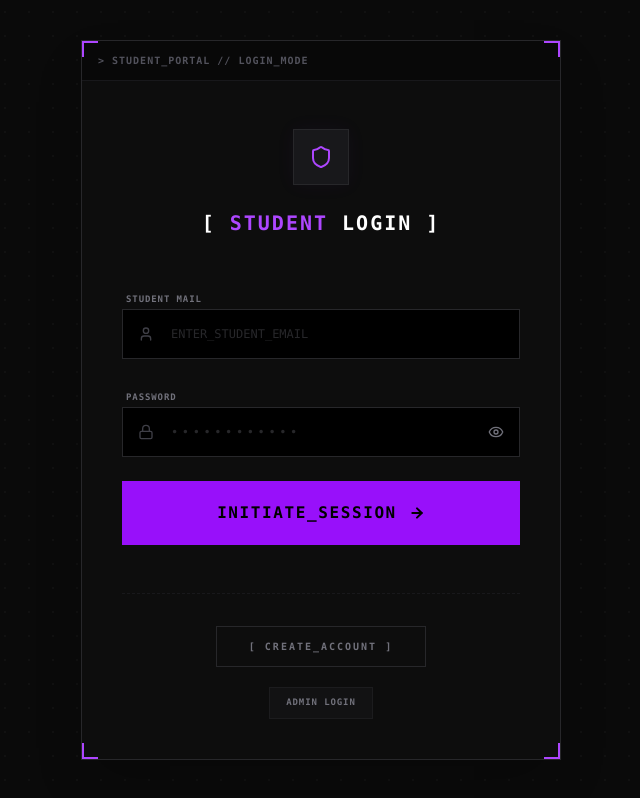
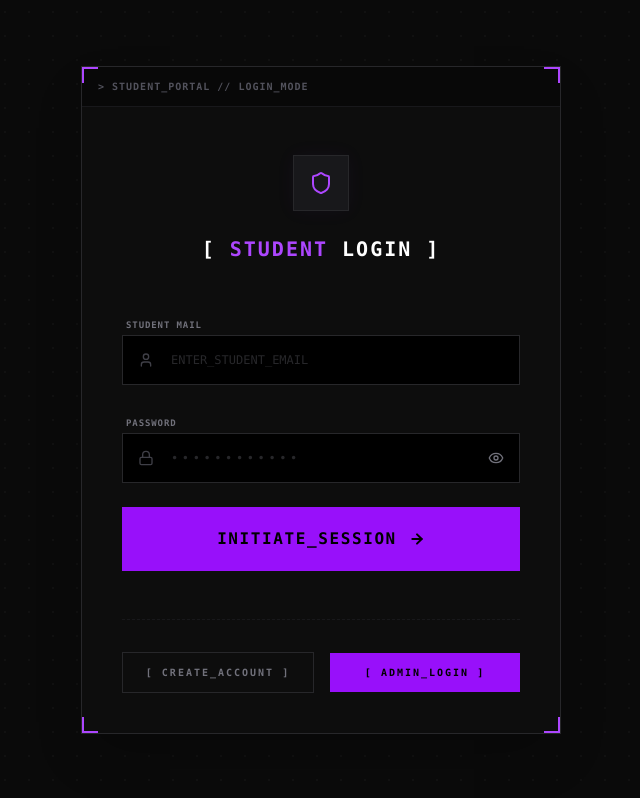
Before and after one commit to itsKarthiks/certiauth-frontend, a React (Vite) app: page /login in a window 1280 px wide. Shown: the whole page, without its empty margins (319-959 px from the left). Built offline with nearby package versions, Linux system fonts and the light colour scheme.

Commit message:
UI change

```diff
--- a/src/components/AuthGateway.jsx
+++ b/src/components/AuthGateway.jsx
@@ -139,9 +139,12 @@ const AuthGateway = () => {
                         SYSTEM.STATUS: <span className="text-gray-300 ml-1">ONLINE</span>
                     </div>
 
-                    <div className="text-[10px] tracking-widest text-gray-500">
-                        <Link to="/" className="text-white hover:text-purple-500 underline underline-offset-4 decoration-1 decoration-gray-600 transition-colors uppercase">
-                            Public Portal
+                    <div className="flex flex-row items-center gap-4 w-full">
+                        <Link to="/" className="flex-1 border border-zinc-800 bg-transparent text-zinc-500 hover:text-white hover:border-zinc-500 font-mono text-[10px] font-black tracking-[0.2em] py-3 px-4 uppercase transition-colors text-center">
+                            [ PUBLIC_PORTAL ]
+                        </Link>
+                        <Link to="/login" className="flex-1 text-center bg-purple-600 hover:bg-purple-500 text-black font-mono text-[10px] font-black tracking-[0.2em] py-3 px-4 uppercase transition-colors block">
+                            [ STUDENT_LOGIN ]
                         </Link>
                     </div>
                 </div>
--- a/src/components/Login.jsx
+++ b/src/components/Login.jsx
@@ -208,18 +208,18 @@ const Login = () => {
                     </form>
 
                     {/* Footer Links */}
-                    <div className="mt-12 pt-8 border-t border-zinc-900 border-dashed flex flex-col items-center gap-3">
+                    <div className="mt-12 pt-8 border-t border-zinc-900 border-dashed flex flex-row items-center gap-4">
                         <button
                             onClick={() => {
                                 setIsLogin(!isLogin);
                                 setErrorMsg('');
                             }}
-                            className="border border-zinc-800 bg-transparent text-zinc-500 hover:text-white hover:border-zinc-500 font-mono text-[10px] font-black tracking-[0.2em] py-3 px-8 uppercase transition-colors"
+                            className="flex-1 border border-zinc-800 bg-transparent text-zinc-500 hover:text-white hover:border-zinc-500 font-mono text-[10px] font-black tracking-[0.2em] py-3 px-4 text-center uppercase transition-colors"
                         >
                             {isLogin ? '[ CREATE_ACCOUNT ]' : '[ STUDENT_LOGIN ]'}
                         </button>
-                        <Link to="/admin-login" className="text-[9px] text-zinc-600 hover:text-red-500 transition-colors font-black tracking-widest uppercase pt-2">
-                            <span className="text-zinc-500 font-bold block bg-zinc-900/50 px-4 py-2 border border-zinc-800/50 hover:border-red-900/50 transition-all">ADMIN LOGIN</span>
+                        <Link to="/admin-login" className="flex-1 text-center bg-purple-600 hover:bg-purple-500 text-black font-mono text-[10px] font-black tracking-[0.2em] py-3 px-4 uppercase transition-colors block">
+                            [ ADMIN_LOGIN ]
                         </Link>
                     </div>
                 </div>
```
